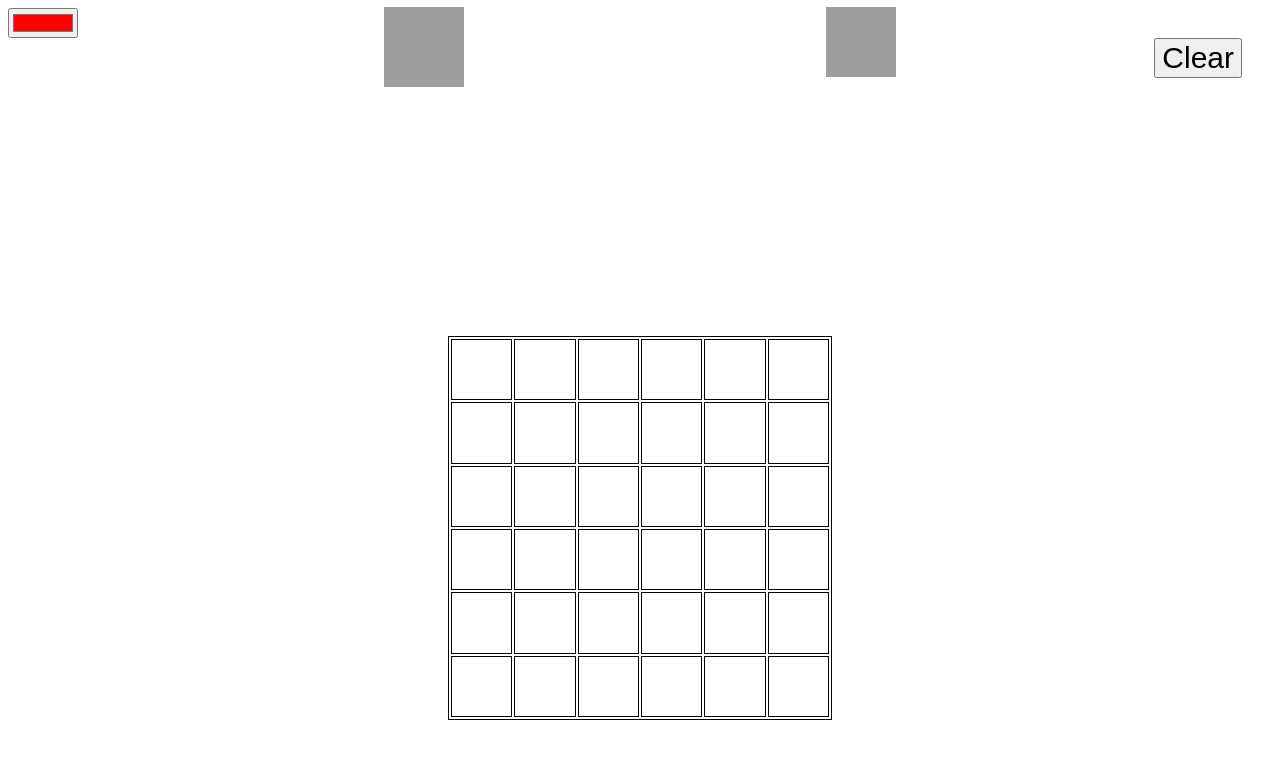
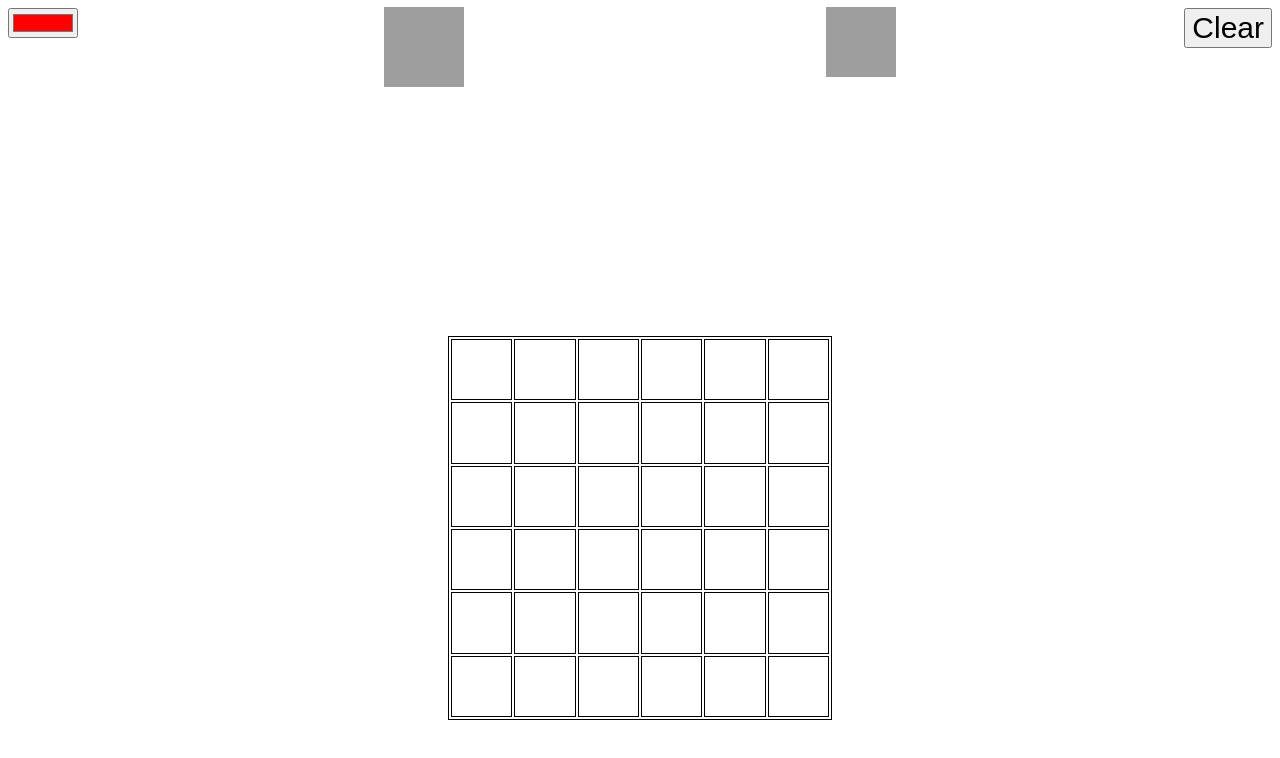
Before and after one commit to nerivera/Paint, a plain HTML site: page index.html in a window 1280 px wide. Drawn offline with nearby package versions, Linux system fonts and the light colour scheme; grey boxes are pictures that could not be loaded.

Commit message:
Update style.css

```diff
--- a/style.css
+++ b/style.css
@@ -43,7 +43,5 @@ input {
 
 #clearall {
   float: right;
-  font-size: 30px;
-  margin-right: 30px;
-  margin-top: 30px;
+  font-size: 30px !important;
 }
```
